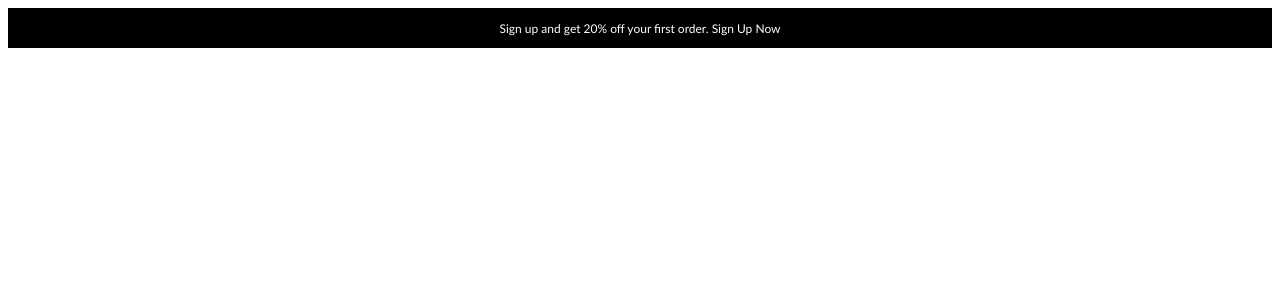
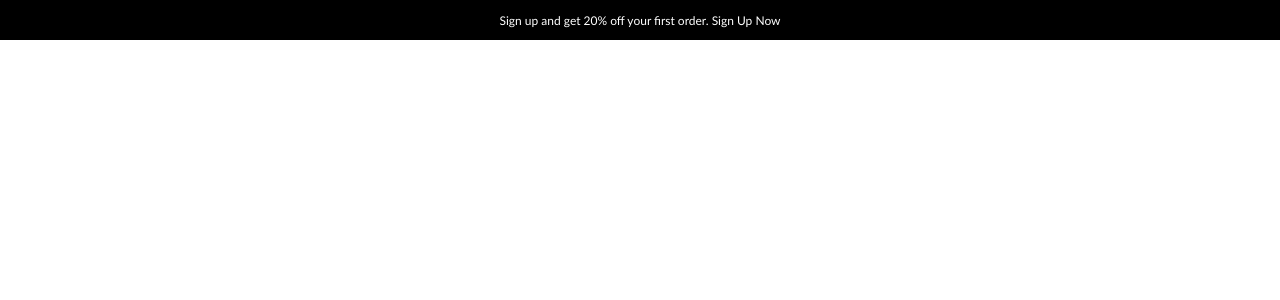
Before and after one commit to abdurehman19/Full-Stack-Assigement, a React (Vite) app in the folder Full stack Assigement/: page / in a window 1280 px wide. Shown: the top 300 px of the page. Built offline with nearby package versions, Linux system fonts and the light colour scheme.

Commit message:
add global styles for margin, padding, and box-sizing; update AnnouncementBar.css with spacing

```diff
--- a/Full stack Assigement/src/components/topbar/AnnouncementBar.css
+++ b/Full stack Assigement/src/components/topbar/AnnouncementBar.css
@@ -1,3 +1,5 @@
+
+
 .announcement-bar {
   width: 100%;
   height: 40px;
--- a/Full stack Assigement/src/index.css
+++ b/Full stack Assigement/src/index.css
@@ -0,0 +1,10 @@
+* {
+  margin: 0;
+  padding: 0;
+  box-sizing: border-box;
+}
+
+body {
+  margin: 0;
+  padding: 0;
+}
```
